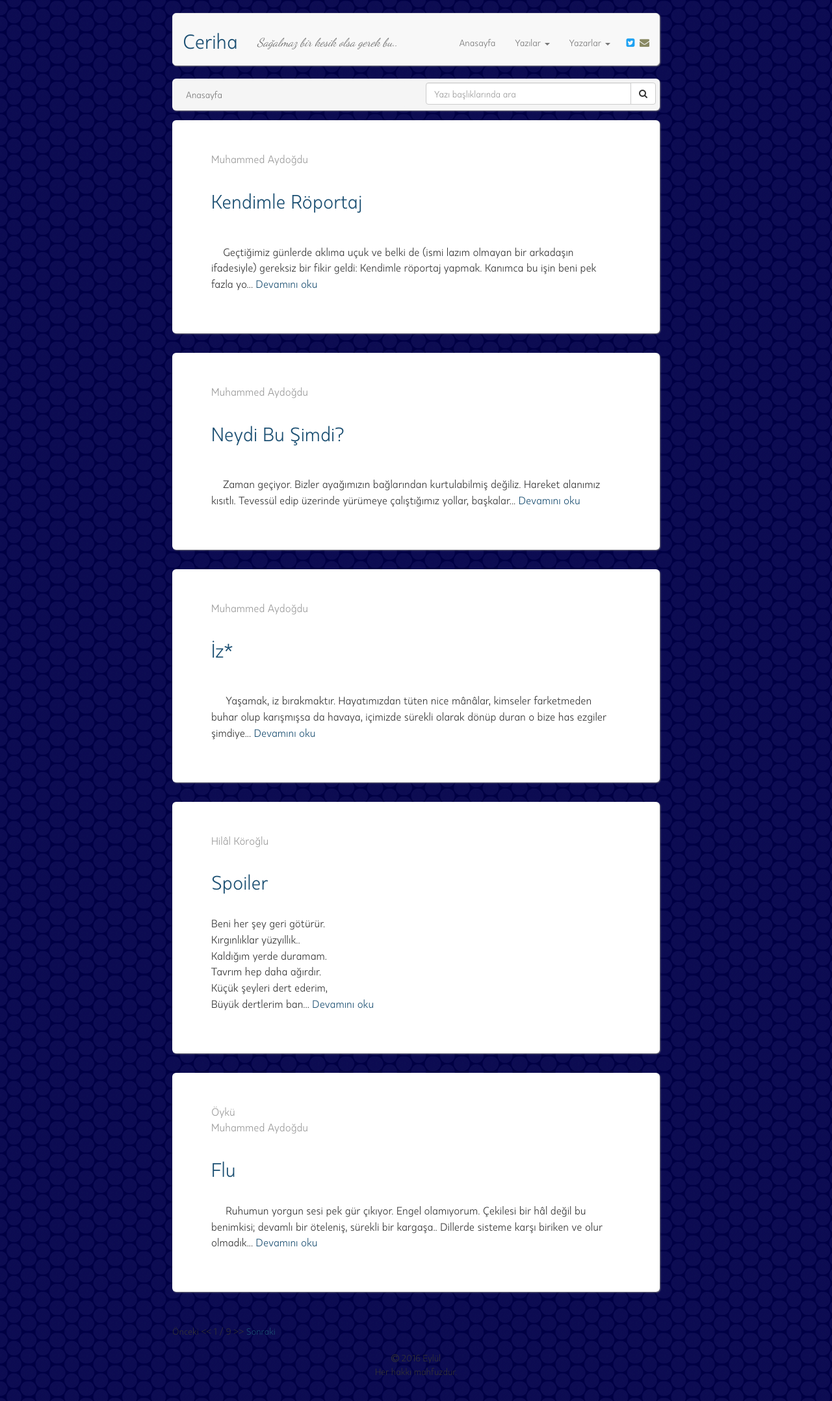
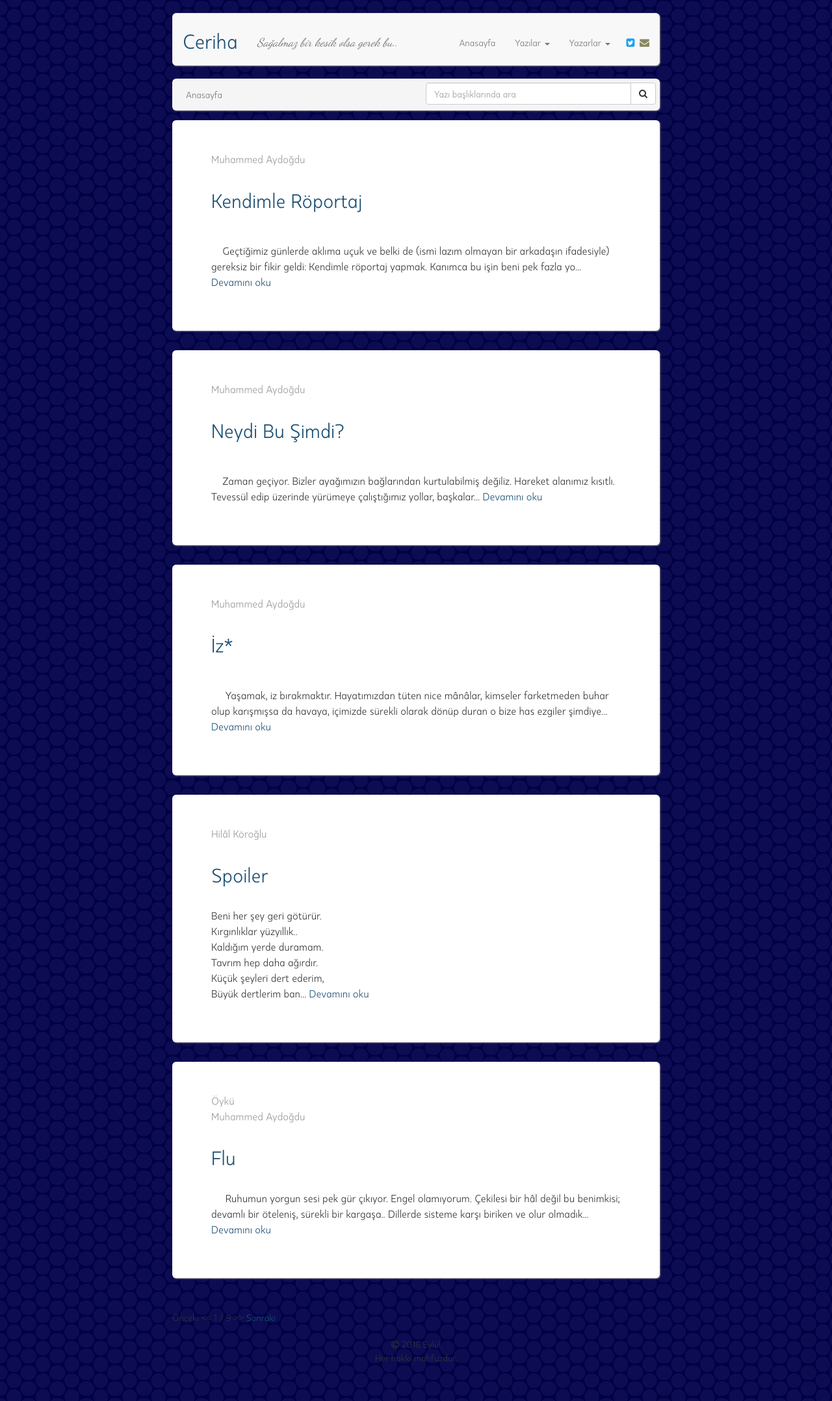
Before and after one commit to muhammedaydogdu/muhammedaydogdu.github.io, a Jekyll site: the page built from index.html, in a window 1280 px wide. Shown: the whole page at 65% size. Built offline with Jekyll 4.4.1, drawn with Linux system fonts in a browser that asks for light colours; some web fonts are replaced; the list of posts is cut into pages by our own code.

Commit message:
Update style.css

```diff
--- a/css/style.css
+++ b/css/style.css
@@ -95,7 +95,7 @@ h2 {
 }
 
 .container .jumbotron p {
-  font-size: 16.5px;
+  font-size: 16px;
 }
 
 .data {
```
